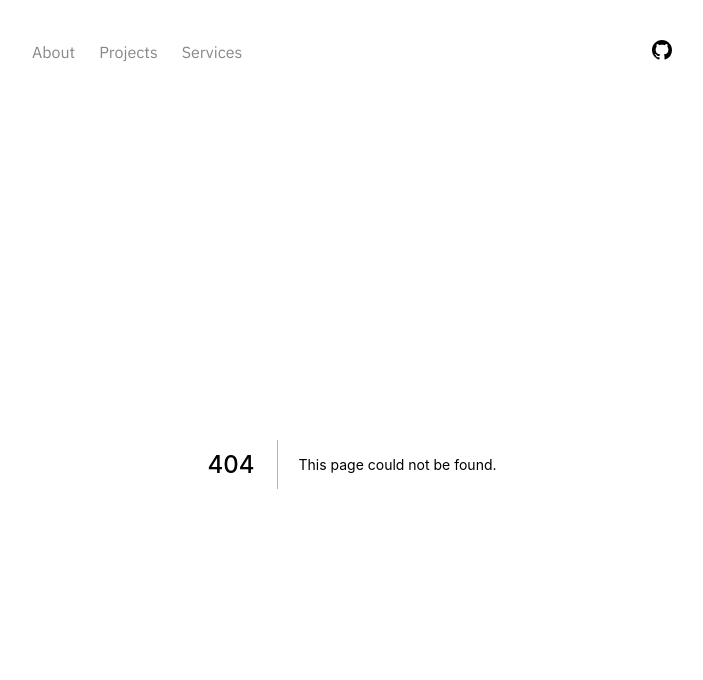
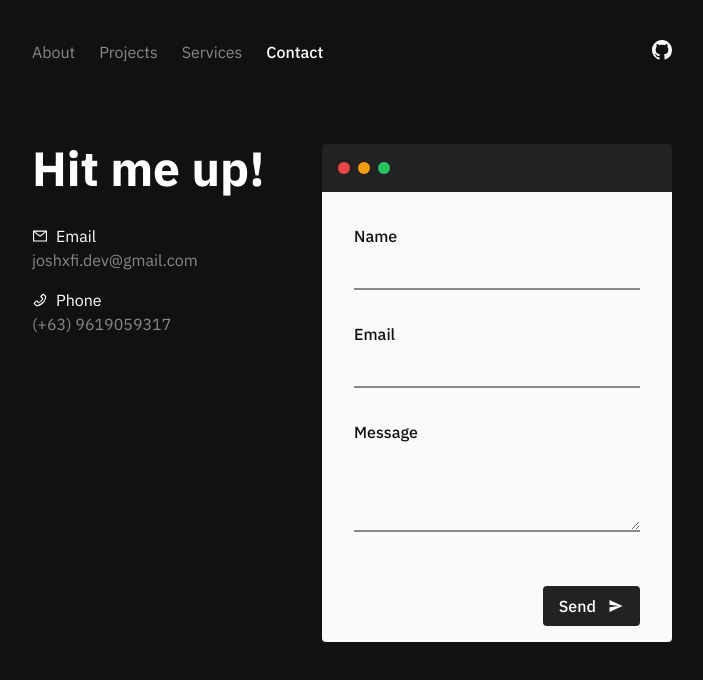
Before and after one commit to joshxfi/e-portfolio, a Next.js app: page /contact in a window 1280 px wide. Before the commit this address had no page. Shown: the top 680 px of the page, without its empty margins (288-991 px from the left). Built offline with nearby package versions, Linux system fonts and the light colour scheme.

Commit message:
feat: add contact page

```diff
--- /dev/null
+++ b/pages/contact.tsx
@@ -0,0 +1,67 @@
+import React from "react";
+import { IoMdSend } from "react-icons/io";
+import { AiOutlineMail, AiOutlinePhone } from "react-icons/ai";
+
+const Contact = () => {
+  return (
+    <section className="flex justify-between">
+      <div>
+        <h1 className="text-5xl font-bold mb-8">Hit me up!</h1>
+
+        <div className="mb-4">
+          <div className="flex items-center space-x-2">
+            <AiOutlineMail />
+            <p>Email</p>
+          </div>
+          <a
+            className="text-secondary hover:underline"
+            href="mailto:joshxfi.dev@gmail.com"
+          >
+            joshxfi.dev@gmail.com
+          </a>
+        </div>
+
+        <div>
+          <div className="flex items-center space-x-2">
+            <AiOutlinePhone />
+            <p>Phone</p>
+          </div>
+          <p className="text-secondary">(+63) 9619059317</p>
+        </div>
+      </div>
+
+      <div>
+        <div className="flex bg-two h-12 rounded-t items-center space-x-2 pl-4">
+          {["bg-red-500", "bg-amber-500", "bg-green-500"].map((color) => (
+            <i key={color} className={`${color} rounded-full p-[6px]`} />
+          ))}
+        </div>
+
+        <div className="w-[350px] bg-[#F9FAFB] pt-8 px-8 pb-4 rounded-b font-medium text-primary space-y-8">
+          <div>
+            <p className="mb-2">Name</p>
+            <input type="text" className="input" />
+          </div>
+
+          <div>
+            <p className="mb-2">Email</p>
+            <input type="text" className="input" />
+          </div>
+
+          <div>
+            <p className="mb-2">Message</p>
+            <textarea className="input min-h-[80px] max-h-[200px]" />
+          </div>
+
+          <div className="flex justify-end">
+            <button className="bg-two px-4 py-2 hover:bg-primary transition-colors text-white flex space-x-3 rounded font-medium items-center mt-4">
+              <p>Send</p> <IoMdSend />
+            </button>
+          </div>
+        </div>
+      </div>
+    </section>
+  );
+};
+
+export default Contact;
--- a/pages/index.tsx
+++ b/pages/index.tsx
@@ -4,7 +4,7 @@ import { About, Achievements } from "@/components/Home";
 
 const Homepage = () => {
   return (
-    <section className="mt-20">
+    <section>
       <div className="flex justify-between">
         <div>
           <h1 className="font-bold text-5xl">Autodidact</h1>
--- a/pages/projects.tsx
+++ b/pages/projects.tsx
@@ -4,8 +4,8 @@ import { myProjects } from "@/utils/constants";
 
 const Projects = () => {
   return (
-    <section className="mt-20">
-      <h1 className="text-4xl font-bold mb-8">My Projects</h1>
+    <section>
+      <h1 className="text-5xl font-bold mb-8">My Projects</h1>
       <div className="space-y-6">
         {myProjects.map(({ name, description }) => (
           <button
--- a/src/components/Navbar.tsx
+++ b/src/components/Navbar.tsx
@@ -8,7 +8,7 @@ export const Navbar = () => {
   const { asPath } = useRouter();
 
   return (
-    <nav className="flex justify-between">
+    <nav className="flex mb-20 justify-between">
       <ul className="space-x-6">
         {navItems.map(({ name, link }) => (
           <Link href={link} key={name}>
--- a/styles/globals.css
+++ b/styles/globals.css
@@ -13,3 +13,9 @@ body {
     @apply bg-primary text-white;
   }
 }
+
+@layer components {
+  .input {
+    @apply bg-[#F9FAFB] w-full outline-none border-b-2 border-secondary py-1;
+  }
+}
--- a/tailwind.config.js
+++ b/tailwind.config.js
@@ -5,6 +5,8 @@ module.exports = {
       colors: {
         primary: "#111111",
         secondary: "#888888",
+        two: "#222222",
+        whiteish: "F9FAFB",
       },
     },
   },
```
